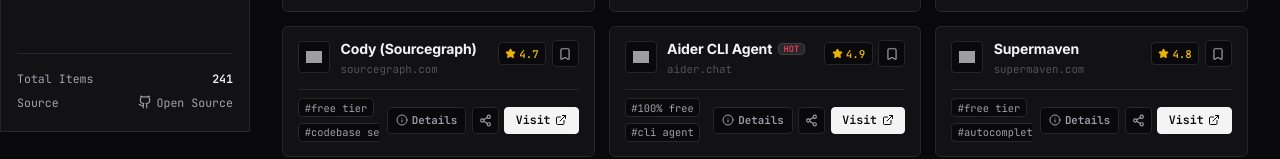
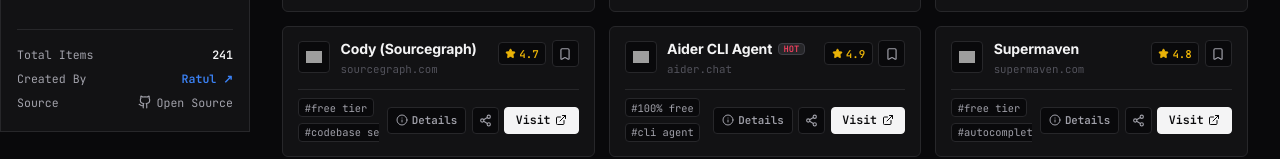
Before and after one commit to Ratul-NotFound/OmniHub, a React (Vite) app: page / in a window 1280 px wide. Shown: the part 668-827 px from the top of the page. Built offline with nearby package versions, Linux system fonts and the light colour scheme; grey boxes are pictures that could not be loaded.

Commit message:
Added Created By Ratul creator credit row linking to portfolio https://mh-ratul.vercel.app/ in sidebar footer

```diff
--- a/src/components/Sidebar.module.css
+++ b/src/components/Sidebar.module.css
@@ -227,6 +227,17 @@
   color: var(--text-primary);
 }
 
+.authorLink {
+  color: var(--primary);
+  font-weight: 600;
+  transition: color var(--transition-fast);
+}
+
+.authorLink:hover {
+  color: var(--primary-hover);
+  text-decoration: underline;
+}
+
 .collapsedFooterIcon {
   display: flex;
   justify-content: center;
--- a/src/components/Sidebar.tsx
+++ b/src/components/Sidebar.tsx
@@ -168,9 +168,21 @@ export const Sidebar: React.FC<SidebarProps> = ({
                 <strong>{totalCount}</strong>
               </div>
               <div className={styles.statRow}>
+                <span>Created By</span>
+                <a
+                  href="https://mh-ratul.vercel.app/"
+                  target="_blank"
+                  rel="noopener noreferrer"
+                  className={styles.authorLink}
+                  title="Visit Ratul's Portfolio"
+                >
+                  Ratul ↗
+                </a>
+              </div>
+              <div className={styles.statRow}>
                 <span>Source</span>
                 <a
-                  href="https://github.com"
+                  href="https://github.com/Ratul-NotFound/OmniHub"
                   target="_blank"
                   rel="noopener noreferrer"
                   className={styles.gitLink}
```
